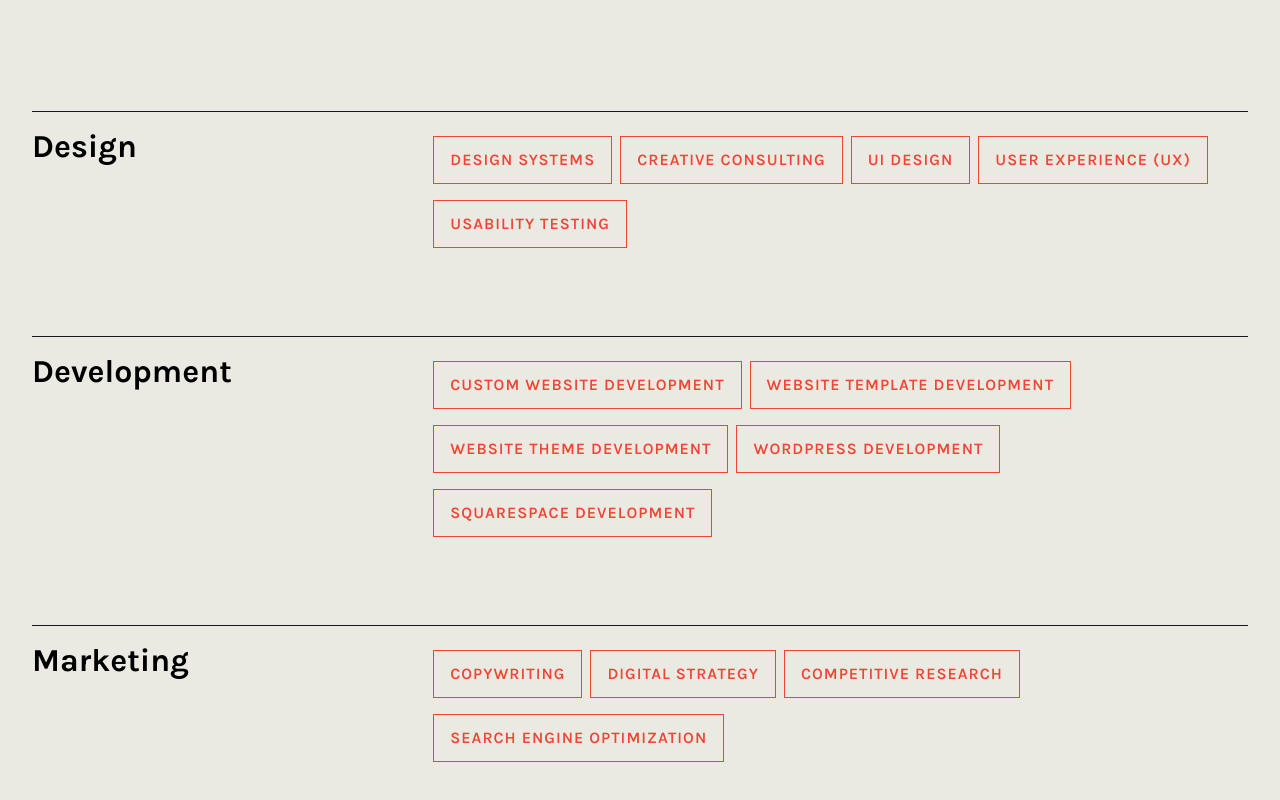
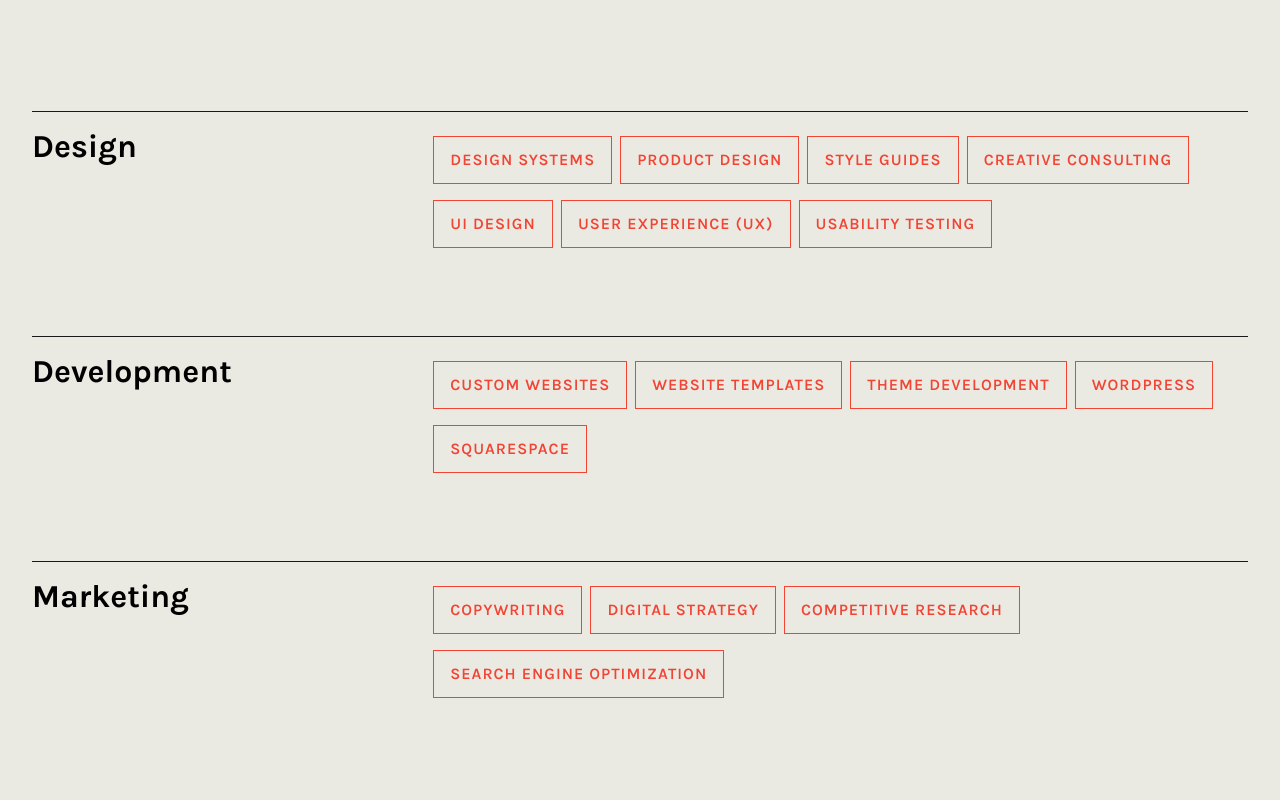
Before and after one commit to jessicadelgrande/partialhistory, a plain HTML site: page about.html in a window 1280 px wide. Shown: the part 768-1568 px from the top of the page. Drawn offline with Linux system fonts and the light colour scheme.

Commit message:
UPDATE about page

```diff
--- a/about.html
+++ b/about.html
@@ -87,6 +87,8 @@
                 <h3 class="list-item-title">Design</h3>
                 <ul class="pill-container flex-flow">
                   <li class="pill">Design Systems</li>
+                  <li class="pill">Product Design</li>
+                  <li class="pill">Style Guides</li>
                   <li class="pill">Creative Consulting</li>
                   <li class="pill">UI Design</li>
                   <li class="pill">User Experience (UX)</li>
@@ -96,11 +98,11 @@
               <li class="list-item group">
                 <h3 class="list-item-title">Development</h3>
                 <ul class="pill-container flex-flow">
-                  <li class="pill">Custom Website Development</li>
-                  <li class="pill">Website Template Development</li>
-                  <li class="pill">Website Theme Development</li>
-                  <li class="pill">Wordpress Development</li>
-                  <li class="pill">Squarespace Development</li>
+                  <li class="pill">Custom Websites</li>
+                  <li class="pill">Website Templates</li>
+                  <li class="pill">Theme Development</li>
+                  <li class="pill">Wordpress</li>
+                  <li class="pill">Squarespace</li>
                 </ul>
               </li>
               <li class="list-item group">
```
